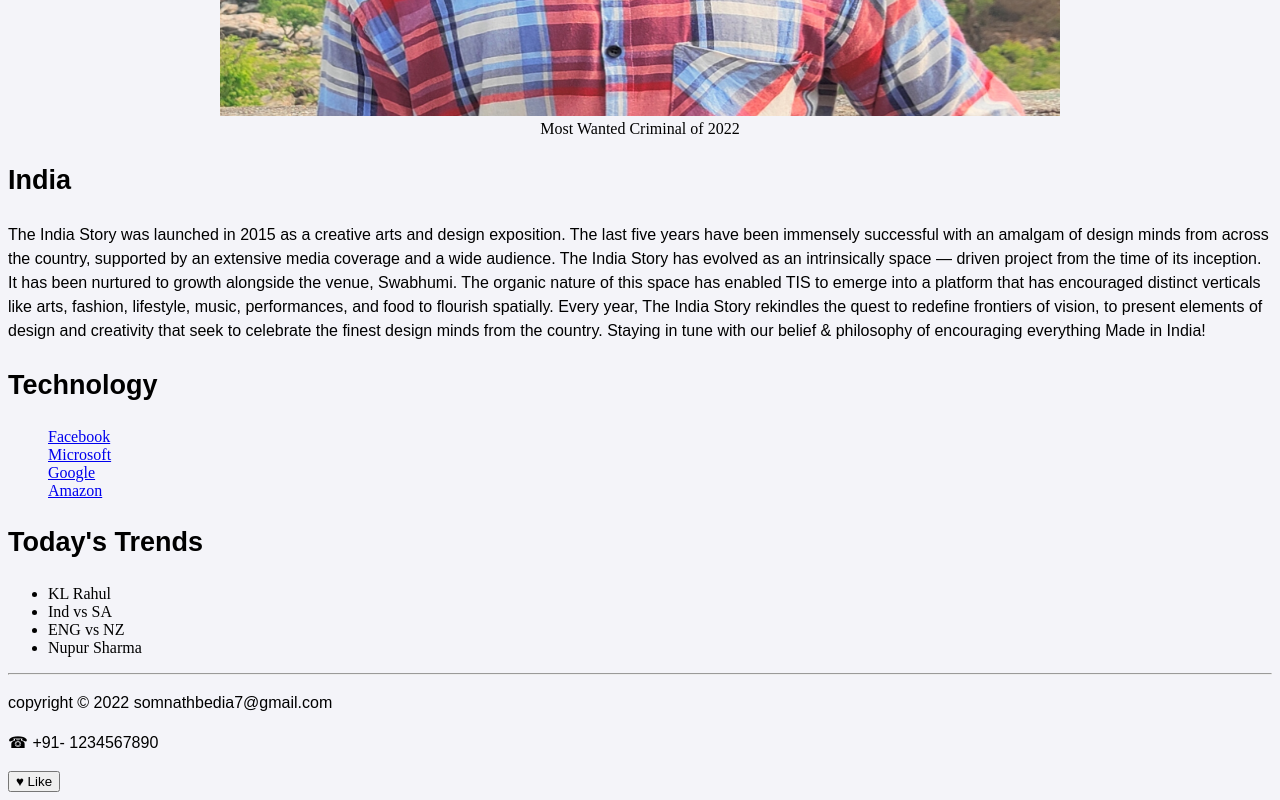
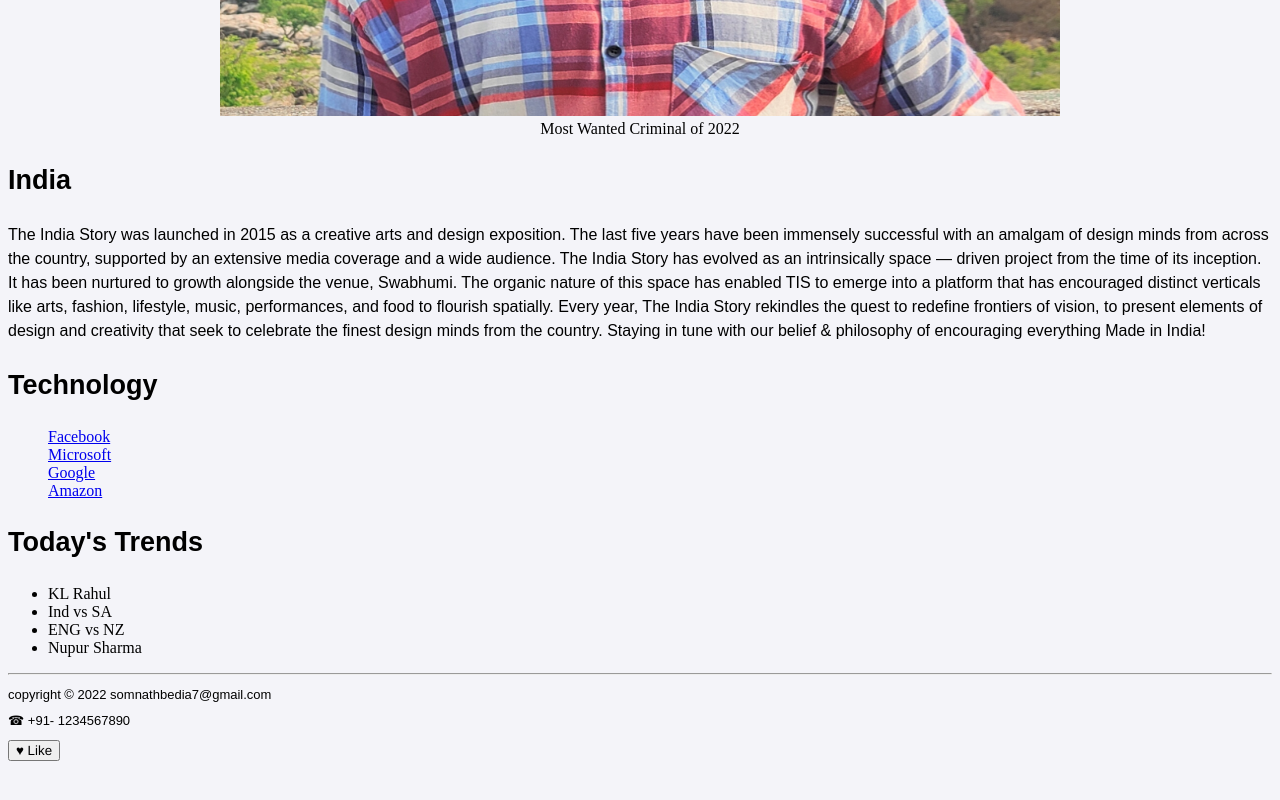
Before and after one commit to somnathbedia/Online-DB.github.io, a plain HTML site: page index.html in a window 1280 px wide. Shown: the part 1276-2076 px from the top of the page. After the commit the page ends 2045 px from the top, so only its background shows below. Drawn offline with Linux system fonts and the light colour scheme.

Commit message:
we update css

```diff
--- a/style.css
+++ b/style.css
@@ -23,6 +23,11 @@ ol{
 
 
 footer p{
-    font-size: 16px;
+    font-size: 13px;
     font-family: sans-serif;
+    line-height: 1;
 }
+
+#like-button{
+    font-family: 'Franklin Gothic Medium', 'Arial Narrow', Arial, sans-serif;
+}
```
